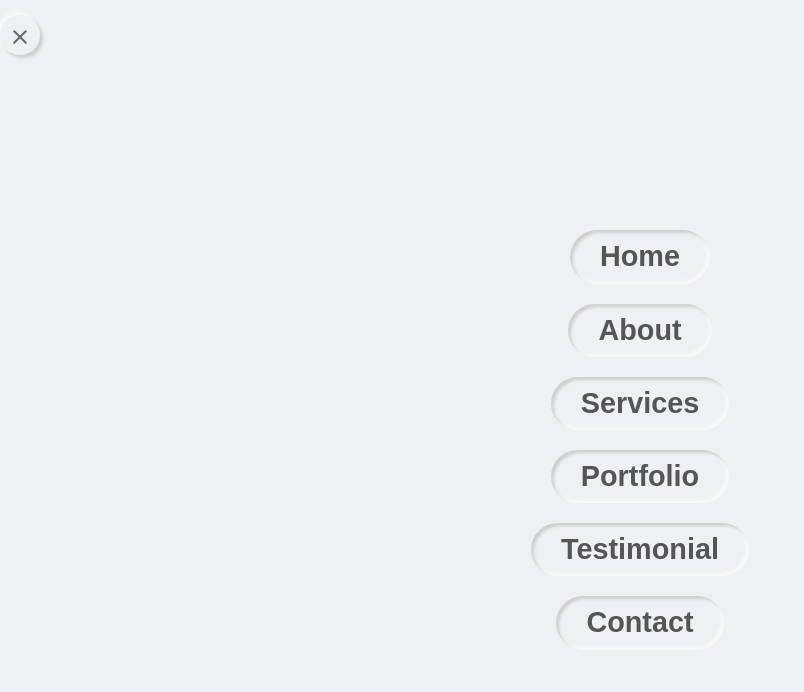
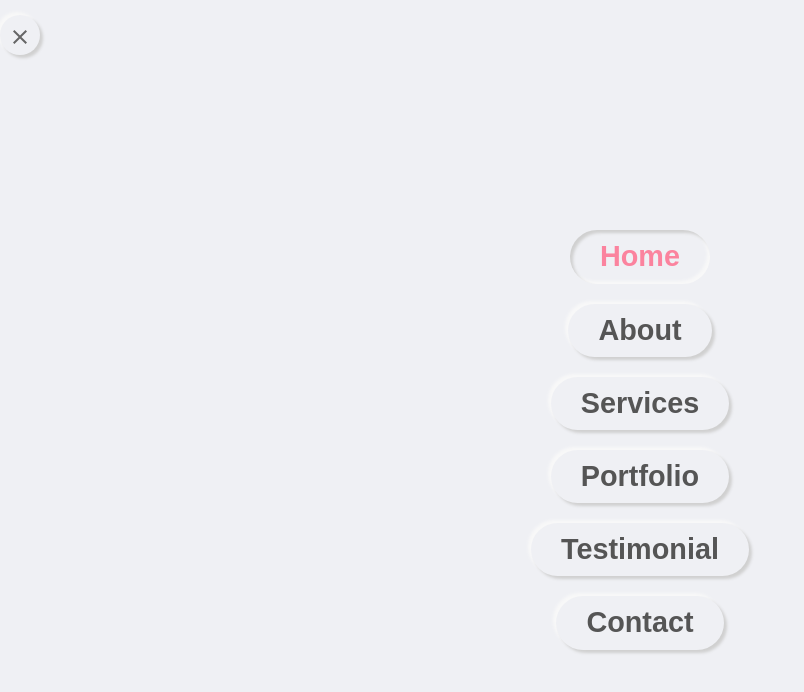
Before and after one commit to TimothyAttah/react-portfolio-design, a React (Create React App) app in the folder client/: page / in a window 1280 px wide. Shown: the top 692 px of the page, without its empty margins (0-804 px from the left). Built offline with nearby package versions, Linux system fonts and the light colour scheme.

Commit message:
Added styles to active link

```diff
--- a/client/src/components/nav/Nav.jsx
+++ b/client/src/components/nav/Nav.jsx
@@ -1,7 +1,7 @@
 import React from 'react';
 import styled from 'styled-components';
 import { Close } from '@material-ui/icons';
-import { Link, NavLink } from 'react-router-dom';
+import { NavLink } from 'react-router-dom';
 import { NavLists } from '../Helper';
 
 export const NavMenu = styled.nav`
@@ -66,22 +66,33 @@ export const NavMenuInner = styled.div`
   }
 `;
 
+export const activeLink = {
+  boxShadow: 'var(--inner-shadow)',
+  color: 'var(--skin-color)'
+}
+
 export const Nav = () => {
   return (
 		<NavMenu>
-      <CloseNavMenu className="close-nav-menu outer-shadow hover-in-shadow"><Close /></CloseNavMenu>
-      <NavMenuInner className="nav-menu-inner">
+			<CloseNavMenu className='close-nav-menu outer-shadow hover-in-shadow'>
+				<Close />
+			</CloseNavMenu>
+			<NavMenuInner className='nav-menu-inner'>
 				<ul>
-          { NavLists.map( item => (
-          <li><NavLink to={item.path} target="_blank" className='inner-shadow active'>{item.name}</NavLink></li>
+					{NavLists.map(item => (
+						<li key={item.name}>
+							<NavLink
+								activeStyle={activeLink}
+								to={item.path}
+								target='_blank'
+								className='outer-shadow hover-in-shadow'
+							>
+								{item.name}
+							</NavLink>
+						</li>
 					))}
-          {/* <li><Link to='#' target="_blank" className='outer-shadow hover-in-shadow'>about</Link></li>
-          <li><Link to='#' target="_blank" className='outer-shadow hover-in-shadow'>services</Link></li>
-          <li><Link to='#' target="_blank" className='outer-shadow hover-in-shadow'>portfolio</Link></li>
-          <li><Link to='#' target="_blank" className='outer-shadow hover-in-shadow'>testimonial</Link></li>
-          <li><Link to='#' target="_blank" className='outer-shadow hover-in-shadow'>contact</Link></li> */}
 				</ul>
 			</NavMenuInner>
 		</NavMenu>
-  )
+	);
 }
```
Lines whose indentation alone changed are shown as unchanged.
